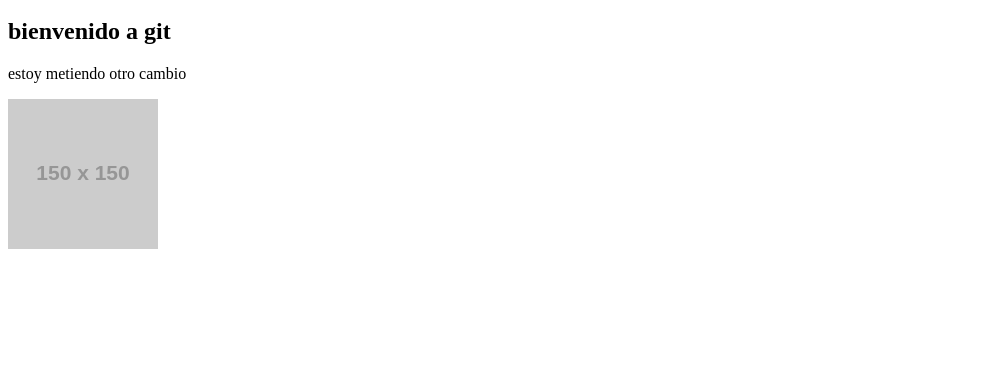
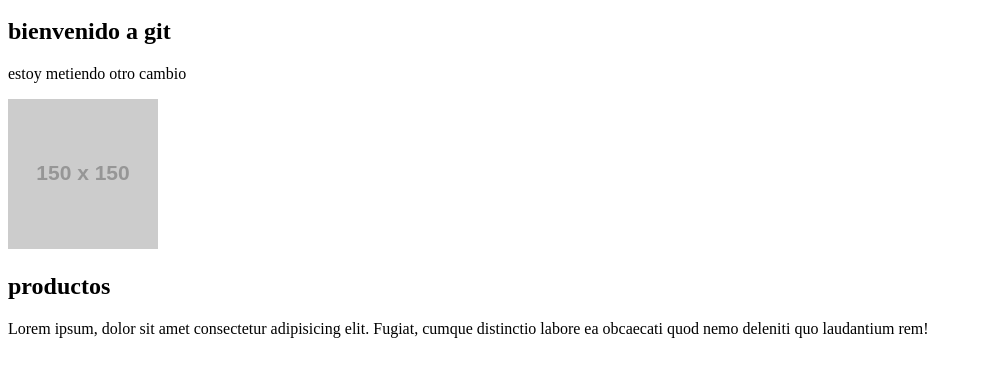
Before and after one commit to Ceac7/practica-git, a plain HTML site: page index.html in a window 1280 px wide. Shown: the part 136-512 px from the top of the page, without its empty margins (0-982 px from the left). Drawn offline with Linux system fonts and the light colour scheme; placeholder pictures from the web are drawn by us.

Commit message:
agrege nuevos cambios

```diff
--- a/index.html
+++ b/index.html
@@ -24,6 +24,11 @@
             <p>estoy metiendo otro cambio</p>
             <img src="https://via.placeholder.com/150" alt="">
         </section>
+
+        <section>
+            <h2>productos</h2>
+            Lorem ipsum, dolor sit amet consectetur adipisicing elit. Fugiat, cumque distinctio labore ea obcaecati quod nemo deleniti quo laudantium rem!
+        </section>
     </main>
 
 </body>
```
Also changed, not shown: pages/contactos.html (added, +11 -0 lines), img/Captura de pantalla 2024-09-14 234416.png (added).
